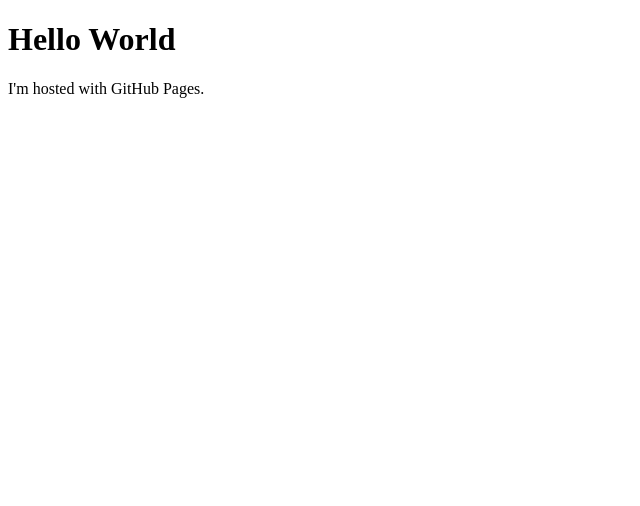
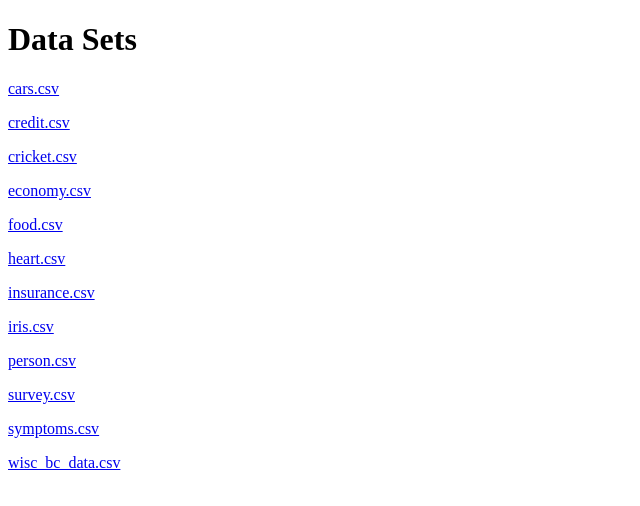
Before and after one commit to vasudevantv/vasudevantv.github.io, a plain HTML site: page index.html in a window 1280 px wide. Shown: the whole page, without its empty margins (0-640 px from the left). Drawn offline with Linux system fonts and the light colour scheme.

Commit message:
Update index.html

```diff
--- a/index.html
+++ b/index.html
@@ -1,7 +1,23 @@
- <!DOCTYPE html>
+<!DOCTYPE html>
 <html>
+<head>
+<title>Data Sets</title>
+</head>
 <body>
-<h1>Hello World</h1>
-<p>I'm hosted with GitHub Pages.</p>
+
+<h1>Data Sets</h1>
+<p><a href="/home/vasudevan/Documents/MESCE/Data Science Lab/Data Sets/cars.csv">cars.csv</a></p>
+<p><a href="/home/vasudevan/Documents/MESCE/Data Science Lab/Data Sets/credit.csv">credit.csv</a></p>
+<p><a href="/home/vasudevan/Documents/MESCE/Data Science Lab/Data Sets/cricket.csv">cricket.csv</a></p>
+<p><a href="/home/vasudevan/Documents/MESCE/Data Science Lab/Data Sets/economy.csv">economy.csv</a></p>
+<p><a href="/home/vasudevan/Documents/MESCE/Data Science Lab/Data Sets/food.csv">food.csv</a></p>
+<p><a href="/home/vasudevan/Documents/MESCE/Data Science Lab/Data Sets/heart.csv">heart.csv</a></p>
+<p><a href="/home/vasudevan/Documents/MESCE/Data Science Lab/Data Sets/insurance.csv">insurance.csv</a></p>
+<p><a href="/home/vasudevan/Documents/MESCE/Data Science Lab/Data Sets/iris.csv">iris.csv</a></p>
+<p><a href="/home/vasudevan/Documents/MESCE/Data Science Lab/Data Sets/person.csv">person.csv</a></p>
+<p><a href="/home/vasudevan/Documents/MESCE/Data Science Lab/Data Sets/survey.csv">survey.csv</a></p>
+<p><a href="/home/vasudevan/Documents/MESCE/Data Science Lab/Data Sets/symptoms.csv">symptoms.csv</a></p>
+<p><a href="/home/vasudevan/Documents/MESCE/Data Science Lab/Data Sets/wisc_bc_data.csv">wisc_bc_data.csv</a></p>
+
 </body>
 </html>
```
